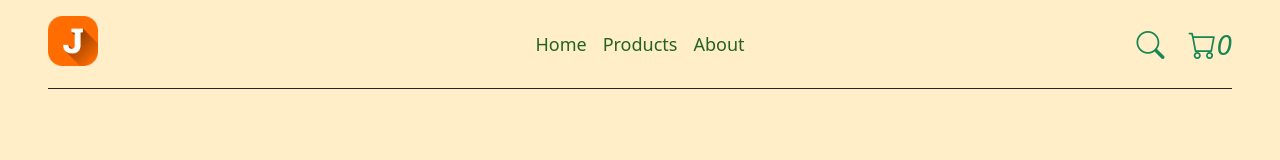
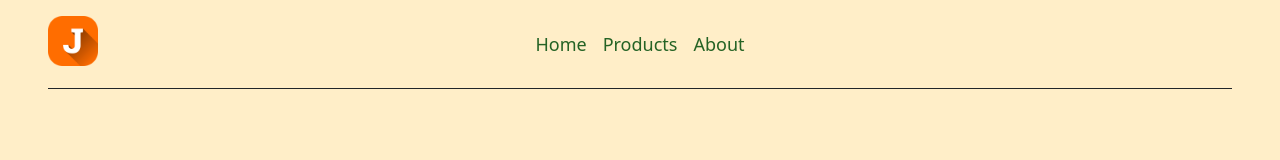
Before and after one commit to kosala98/com-web, a React (Vite) app: page / in a window 1280 px wide. Shown: the top 160 px of the page. Built offline with nearby package versions, Linux system fonts and the light colour scheme.

Commit message:
remove icons

```diff
--- a/src/Components/Navbar.jsx
+++ b/src/Components/Navbar.jsx
@@ -32,10 +32,7 @@ const Navbar = () => {
           </li>
         </ul>
 
-        <div className="col-md-3 text-end">
-          <i className="bi bi-search fs-3 me-4 text-success"></i>
-          <i className="bi bi-cart fs-3 text-success">0</i>
-        </div>
+        <div className="col-md-3 text-end"></div>
       </header>
     </div>
   );
```
